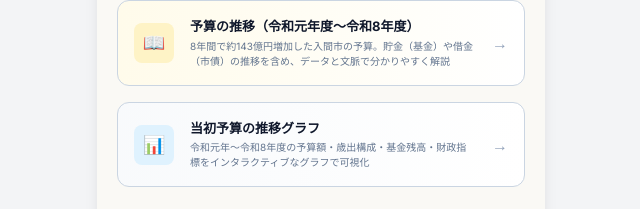
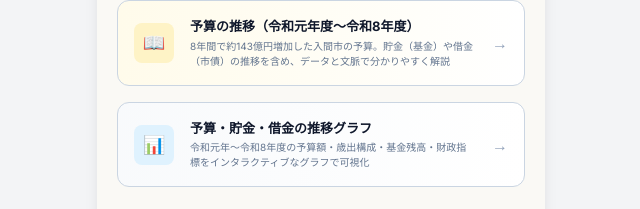
Before and after one commit to iruma-voice/open-iruma-app, a Next.js app: page /budget in a window 1280 px wide. Shown: the part 209-418 px from the top of the page, without its empty margins (319-959 px from the left). Built offline with nearby package versions, Linux system fonts and the light colour scheme.

Commit message:
update: 予算の推移グラフのリンクテキストを変更

```diff
--- a/src/app/budget/page.tsx
+++ b/src/app/budget/page.tsx
@@ -133,7 +133,7 @@ export default function BudgetPage() {
               <span className="text-lg">📊</span>
             </div>
             <div className="flex-1 min-w-0">
-              <h3 className="text-[13px] font-bold text-slate-900 group-hover:text-sky-700 transition-colors">当初予算の推移グラフ</h3>
+              <h3 className="text-[13px] font-bold text-slate-900 group-hover:text-sky-700 transition-colors">予算・貯金・借金の推移グラフ</h3>
               <p className="text-[10px] text-slate-500 mt-0.5">令和元年〜令和8年度の予算額・歳出構成・基金残高・財政指標をインタラクティブなグラフで可視化</p>
             </div>
             <span className="text-slate-400 group-hover:text-sky-600 transition-colors shrink-0">→</span>
```
